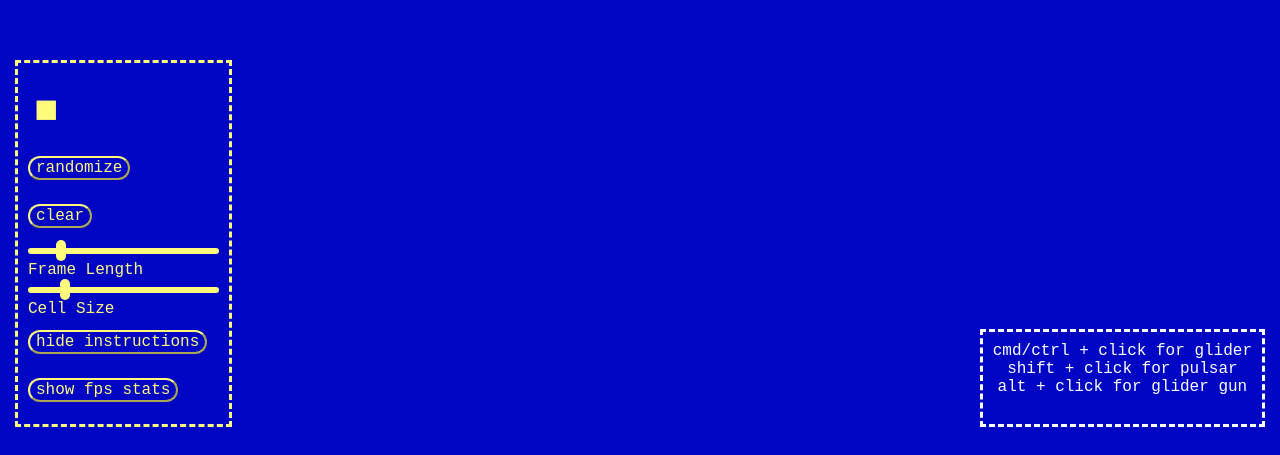
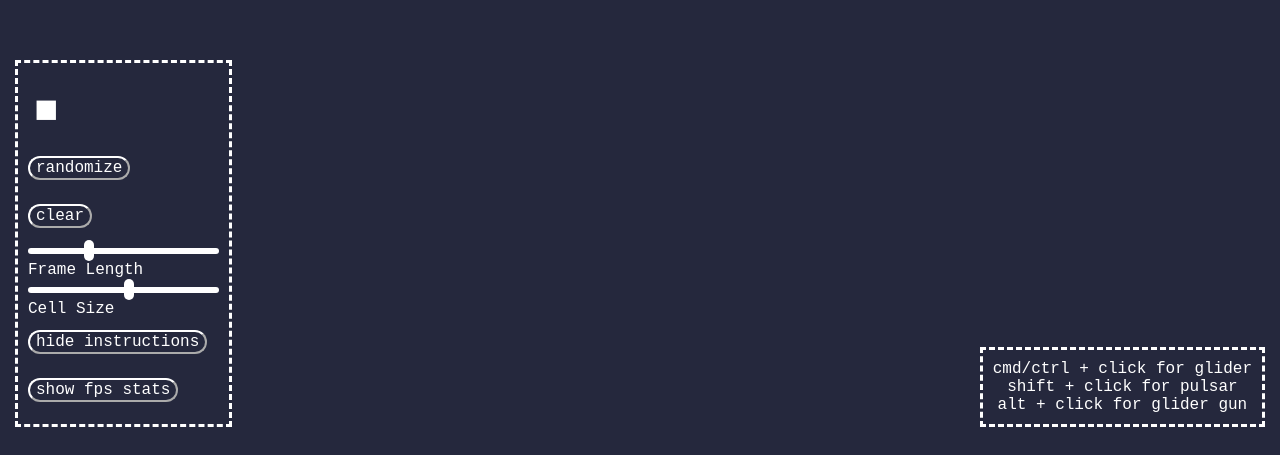
Before and after one commit to radio-alice/wasm-rust-GoL, a website built with webpack: page www/index.html in a window 1280 px wide. Shown: the part 353-808 px from the top of the page. Built offline with nearby package versions, Linux system fonts and the light colour scheme; what wasm-game-of-life would draw is missing.

Commit message:
change colors + slider values

```diff
--- a/www/index.html
+++ b/www/index.html
@@ -12,20 +12,18 @@
         <button id="play-pause"></button>
         <button id="randomize" class="textB">randomize</button>
         <button id="clear" class="textB">clear</button>
-        <input type="range" name="FrameLength" id="fslider" min="1" max="60" value="10">
+        <input type="range" name="FrameLength" id="fslider" min="1" max="30" value="10">
         <label for="FrameLength">Frame Length</label>
-        <input type="range" name="CellSize" id="cslider" min="3" max="100" value="20">
+        <input type="range" name="CellSize" id="cslider" min="3" max="35" value="20">
         <label for="CellSize">Cell Size</label>
         <button id="showIns" class="textB">hide instructions</button>
         <button id="showFps" class="textB">show fps stats</button>
         <div id="fps"></div>
       </div>
       <div id="instructions">
-        <pre>
-cmd/ctrl + click for glider
+        <pre>cmd/ctrl + click for glider
 shift + click for pulsar
-alt + click for glider gun
-        </pre>
+alt + click for glider gun</pre>
       </div>
     </main>
     <script src="./bootstrap.js"></script>
--- a/www/index.js
+++ b/www/index.js
@@ -3,8 +3,8 @@ import { memory } from "wasm-game-of-life/wasm_game_of_life_bg";
 
 var FRAME_LENGTH = 10;
 var CELL_SIZE = 20; //px
-const ALIVE_COLOR = "#f319ff";
-const DEAD_COLOR = "#0006c4";
+const ALIVE_COLOR = "#98DFEA";
+const DEAD_COLOR = "#25283D";
 
 var universe;
 var canvas = document.getElementById('game-of-life-canvas');
@@ -15,8 +15,8 @@ var height;
 
 //set up canvas, randomized universe
 function init(){
-  width = Math.floor((window.innerWidth - 100) / CELL_SIZE);
-  height = Math.floor((window.innerHeight - 100) / CELL_SIZE);
+  width = Math.floor((window.innerWidth) / CELL_SIZE);
+  height = Math.floor((window.innerHeight) / CELL_SIZE);
   universe = Universe.new(width, height);
 
   canvas.height = (CELL_SIZE + 1) * height + 1;
--- a/www/styles.css
+++ b/www/styles.css
@@ -1,17 +1,15 @@
-body, html {
-    background-color: #0006c4;
+body, html, main {
+    background-color: #25283D;
     width: 100%;
     height: 100%;
+    overflow: hidden;
 }
 main {
-  position: absolute;
-  top: 50px;
-  left: 50px;
   display: flex;
   flex-direction: column;
   align-items: center;
   justify-content: center;
-  background-color: #0006c4;
+  background-color: #25283D;
   overflow: hidden;
 }
 .controls {
@@ -21,7 +19,7 @@ main {
   background-color: Transparent;
   border: 0;
   outline: 0;
-  color: #fffa7c;
+  color: #ffffff;
   display: flex;
   flex-direction: column;
   align-items: flex-start;
@@ -30,7 +28,7 @@ main {
   font-family: monospace;
   border-width: 3px;
   border-style: dashed;
-  border-color: #fffa7c;
+  border-color: #ffffff;
   z-index: 5;
   padding: 10px;
 }
@@ -53,7 +51,7 @@ main {
 button, input {
   background-color: Transparent;
   outline: 0;
-  color: #fffa7c;
+  color: #ffffff;
   margin: 12px;
   margin-left: 0;
   border-radius: 50px;
@@ -69,7 +67,7 @@ pre {
   font-size: 16px;
   font-family: monospace;
   border-width: 2px;
-  border-color: #fffa7c;
+  border-color: #ffffff;
 }
 #fps {
   white-space: pre;
@@ -89,7 +87,7 @@ input[type=range]::-webkit-slider-runnable-track {
   width: 100%;
   height: 6px;
   cursor: pointer;
-  background: #fffa7c;
+  background: #ffffff;
   border-radius: 25px;
 }
 input[type=range]::-webkit-slider-thumb {
@@ -98,26 +96,26 @@ input[type=range]::-webkit-slider-thumb {
   height: 21px;
   width: 10px;
   border-radius: 28px;
-  background: #fffa7c;
+  background: #ffffff;
   cursor: pointer;
   -webkit-appearance: none;
   margin-top: -7.5px;
 }
 input[type=range]:focus::-webkit-slider-runnable-track {
-  background: #fffa7c;
+  background: #ffffff;
 }
 input[type=range]::-moz-range-track {
   width: 100%;
   height: 6px;
   cursor: pointer;
-  background: #fffa7c;
+  background: #ffffff;
   border-radius: 25px;
 }
 input[type=range]::-moz-range-thumb {
   height: 21px;
   width: 10px;
   border-radius: 28px;
-  background: #fffa7c;
+  background: #ffffff;
   cursor: pointer;
 }
 input[type=range]::-ms-track {
@@ -129,24 +127,24 @@ input[type=range]::-ms-track {
   color: transparent;
 }
 input[type=range]::-ms-fill-lower {
-  background: #fffa7c;
+  background: #ffffff;
   border-radius: 50px;
 }
 input[type=range]::-ms-fill-upper {
-  background: #fffa7c;
+  background: #ffffff;
   border-radius: 50px;
 }
 input[type=range]::-ms-thumb {
   height: 21px;
   width: 10px;
   border-radius: 28px;
-  background: #fffa7c;
+  background: #ffffff;
   cursor: pointer;
   height: 6px;
 }
 input[type=range]:focus::-ms-fill-lower {
-  background: #fffa7c;
+  background: #ffffff;
 }
 input[type=range]:focus::-ms-fill-upper {
-  background: #fffa7c;
+  background: #ffffff;
 }
```
